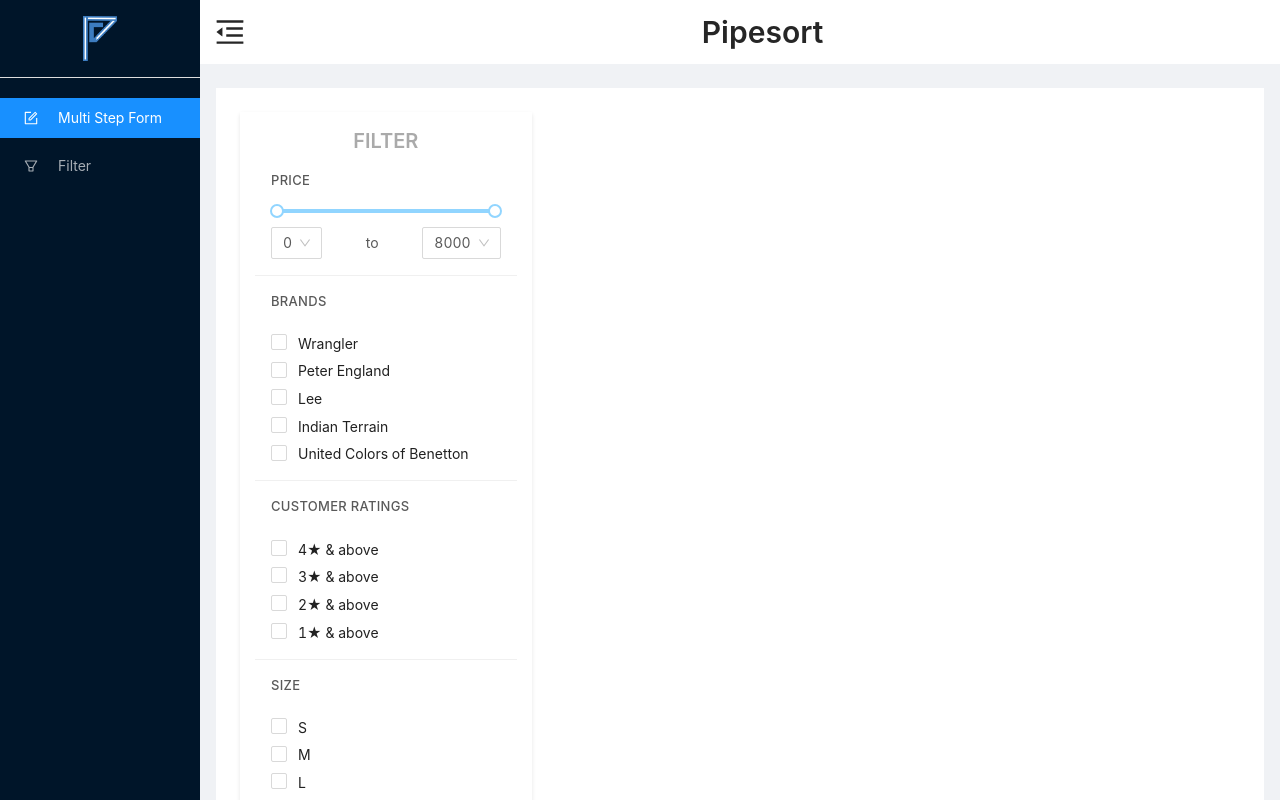
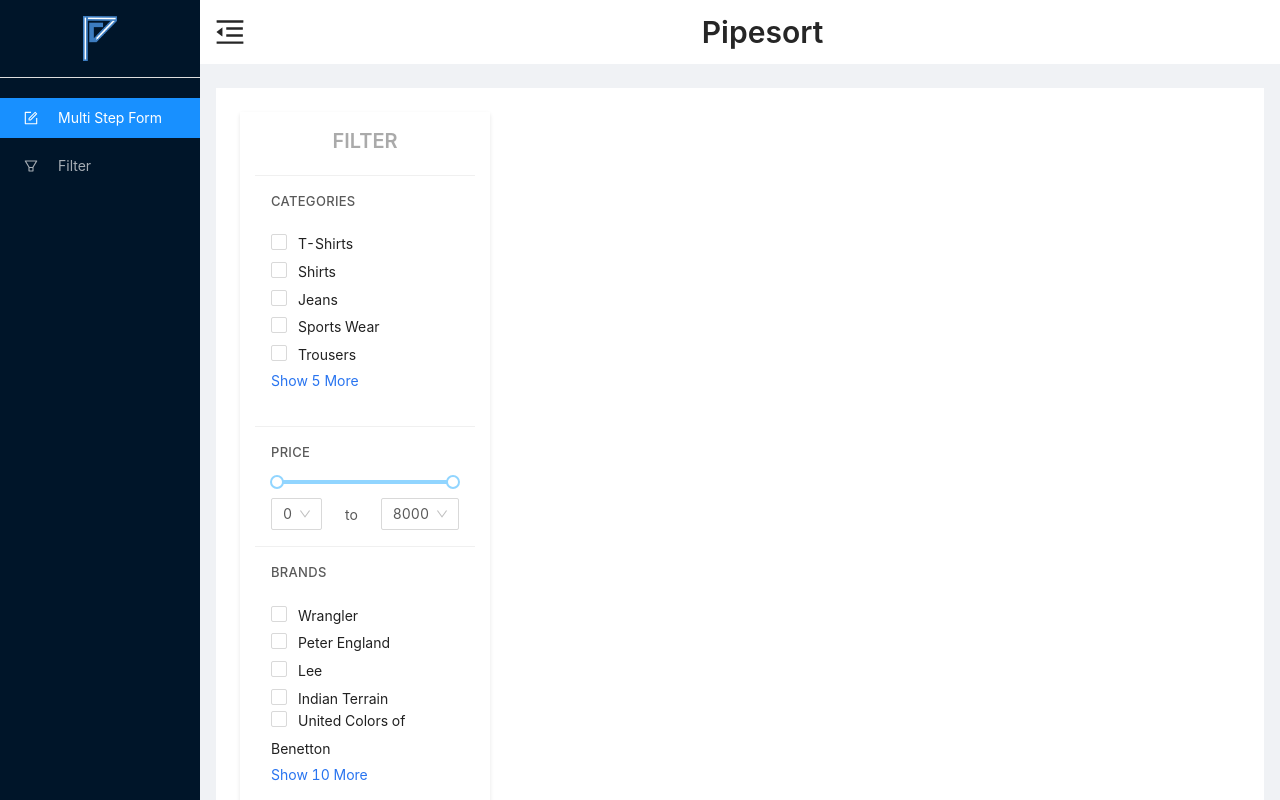
Before and after one commit to zeenat-abedin-au3/Multi-step-form-advanced-filter, a React (Create React App) app: page /filter in a window 1280 px wide. Shown: the top 800 px of the page. Built offline with nearby package versions, Linux system fonts and the light colour scheme.

Commit message:
faet: categories filter

```diff
--- a/src/components/Filter/Brand.jsx
+++ b/src/components/Filter/Brand.jsx
@@ -2,6 +2,7 @@
 import { Checkbox } from "antd";
 
 import { BrandDiv, FilterSectionTitle, CheckboxDiv } from "./style";
+import { ShowMore } from "../style/style";
 
 import data from "../../data/data.json";
 
@@ -31,6 +32,7 @@
         )}
       </CheckboxDiv>
       {/* Todo: Load more data */}
+      <ShowMore>Show 10 More</ShowMore>
     </BrandDiv>
   );
 };
--- /dev/null
+++ b/src/components/Filter/Categories.jsx
@@ -0,0 +1,40 @@
+import React, { useState, useEffect } from "react";
+import { Checkbox } from "antd";
+
+import data from "../../data/data.json";
+
+import { CategoriesDiv, FilterSectionTitle, CheckboxDiv } from "./style";
+import { ShowMore } from "../style/style";
+
+const Categories = () => {
+  const [categoriesData, setCategoriesData] = useState([]);
+
+  useEffect(() => {
+    // will be coming from api
+    const { mens_categories } = data;
+    setCategoriesData(mens_categories);
+  }, []);
+
+  const onChange = (selectedValues) => {
+    console.log(selectedValues);
+  };
+
+  return (
+    <CategoriesDiv>
+      <FilterSectionTitle>Categories</FilterSectionTitle>
+      <CheckboxDiv>
+        {categoriesData.length && (
+          <Checkbox.Group
+            options={categoriesData.splice(0, 5)}
+            onChange={onChange}
+            style={{ display: "flex", flexDirection: "column" }}
+          />
+        )}
+      </CheckboxDiv>
+      {/* Todo: Load more data */}
+      <ShowMore>Show 5 More</ShowMore>
+    </CategoriesDiv>
+  );
+};
+
+export default Categories;
--- a/src/components/Filter/Filter.jsx
+++ b/src/components/Filter/Filter.jsx
@@ -6,7 +6,7 @@
 const Filter = () => {
   return (
     <Row>
-      <Col span={7}>
+      <Col xs={24} sm={24} md={8} lg={6}>
         <FilterBar />
       </Col>
     </Row>
--- a/src/components/Filter/FilterBar.jsx
+++ b/src/components/Filter/FilterBar.jsx
@@ -7,6 +7,7 @@
 import { FilterDiv } from "./style";
 import CustomerRating from "./CustomerRating";
 import Sizes from "./Sizes";
+import Categories from "./Categories";
 
 const FilterBar = () => {
   return (
@@ -18,9 +19,11 @@
           textAlign: "center",
           textTransform: "uppercase",
           color: "#aaa",
-          marginBottom: "20px",
+          paddingBottom: "20px",
+          borderBottom: "1px solid #f0f0f0",
         }}
       />
+      <Categories />
       <Price />
       <Brand />
       <CustomerRating />
--- a/src/components/Filter/Sizes.jsx
+++ b/src/components/Filter/Sizes.jsx
@@ -4,6 +4,7 @@
 import data from "../../data/data.json";
 
 import { SizesDiv, FilterSectionTitle, CheckboxDiv } from "./style";
+import { ShowMore } from "../style/style";
 
 const Sizes = () => {
   const [sizesData, setSizesData] = useState([]);
@@ -31,6 +32,7 @@
         )}
       </CheckboxDiv>
       {/* Todo: Load more data */}
+      <ShowMore>Show 7 More</ShowMore>
     </SizesDiv>
   );
 };
--- a/src/components/Filter/style.js
+++ b/src/components/Filter/style.js
@@ -44,3 +44,7 @@
   padding: 16px;
   border-bottom: 1px solid #f0f0f0;
 `;
+export const CategoriesDiv = styled.div`
+  padding: 16px;
+  border-bottom: 1px solid #f0f0f0;
+`;
--- a/src/components/style/style.js
+++ b/src/components/style/style.js
@@ -26,3 +26,10 @@
     padding: 2rem 1rem;
   }
 `;
+
+export const ShowMore = styled.p`
+  cursor: pointer;
+  color: #2874f0;
+  padding-top: 5px;
+  padding-bottom: 5px;
+`;
--- a/src/data/data.json
+++ b/src/data/data.json
@@ -39,7 +39,7 @@
     "M Regular",
     "L Regular"
   ],
-  "mens": [
+  "mens_categories": [
     "T-Shirts",
     "Shirts",
     "Jeans",
```
